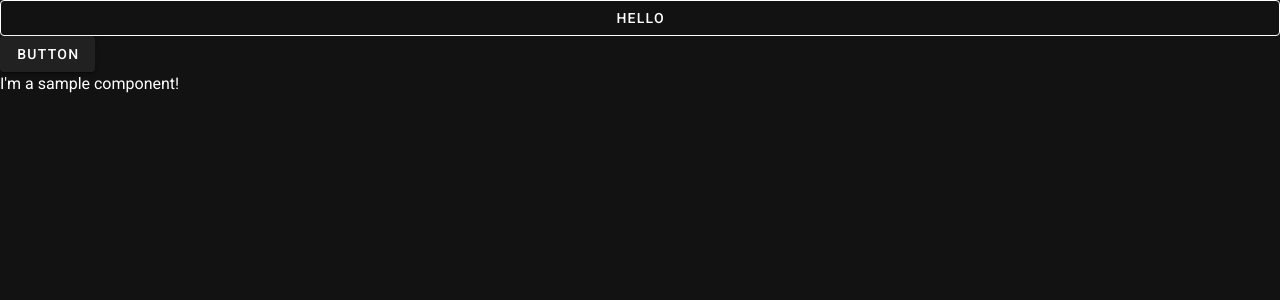
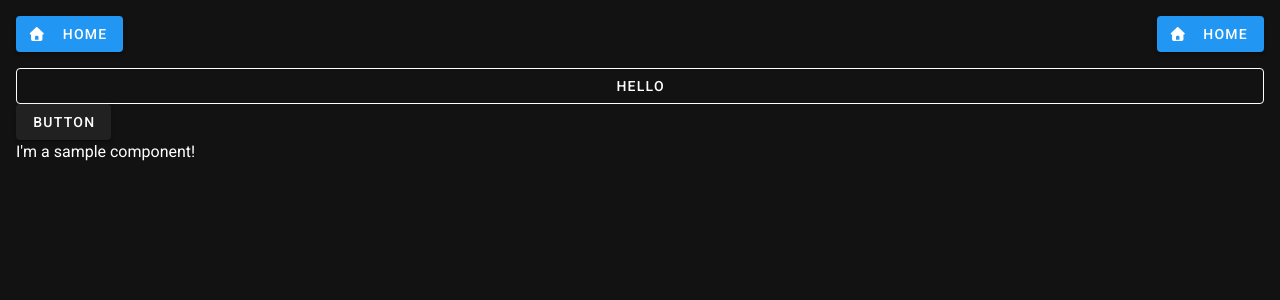
Before and after one commit to NathanRVazquez/ByteHacks2025, a Vue app: page / in a window 1280 px wide. Shown: the top 300 px of the page. Built offline with nearby package versions, Linux system fonts and the light colour scheme; the HTML template or start-up script is replaced by a standard one.

Commit message:
Added navbar + icons

```diff
--- a/package.json
+++ b/package.json
@@ -22,6 +22,10 @@
     "vuetify": "^3.10.3"
   },
   "devDependencies": {
+    "@fortawesome/fontawesome-svg-core": "^7.0.1",
+    "@fortawesome/free-regular-svg-icons": "^7.0.1",
+    "@fortawesome/free-solid-svg-icons": "^7.0.1",
+    "@fortawesome/vue-fontawesome": "^3.1.2",
     "@tsconfig/node22": "^22.0.2",
     "@types/node": "^22.16.5",
     "@vitejs/plugin-vue": "^6.0.1",
--- a/src/App.vue
+++ b/src/App.vue
@@ -1,11 +1,46 @@
 <template>
-  <div>
+  <div class="ma-4">
+    <div class="mb-4 flex w-full justify-between">
+      <div class="flex gap-[10px]">
+        <router-link
+          v-for="page in leftPages"
+          :key="page.path"
+          :to="page.path"
+          class="p-4"
+        >
+          <v-btn color="primary">{{ page.title }}
+            <template #prepend>
+              <font-awesome-icon :icon="['fa', page.icon]" class="mr-2" />
+            </template>
+          </v-btn>
+        </router-link>
+      </div>
+      <div class="flex gap-[10px] justify-end flex-row-reverse">
+        <router-link
+          v-for="page in rightPages"
+          :key="page.path"
+          :to="page.path"
+          class="p-4"
+        >
+          <v-btn color="primary">{{ page.title }}
+            <template #prepend>
+              <font-awesome-icon :icon="['fa', page.icon]" class="mr-2" />
+            </template>
+          </v-btn>
+        </router-link>
+      </div>
+    </div>
     <router-view></router-view>
   </div>
 </template>
 
 <script setup lang="ts">
-
+const leftPages = [
+  { title: "Home", path: "/", icon: "fa-house" },
+]
+const rightPages = [
+  { title: "Home", path: "/", icon: "fa-house" },
+]
 </script>
 
 <style scoped>
--- a/src/main.ts
+++ b/src/main.ts
@@ -5,6 +5,11 @@ import router from './router'
 import { createVuetify } from 'vuetify'
 import * as components from 'vuetify/components'
 import * as directives from 'vuetify/directives'
+import { aliases, fa } from 'vuetify/iconsets/fa'
+import { library } from '@fortawesome/fontawesome-svg-core'
+import { FontAwesomeIcon } from '@fortawesome/vue-fontawesome'
+import { fas } from '@fortawesome/free-solid-svg-icons'
+import { far } from '@fortawesome/free-regular-svg-icons'
 import 'vuetify/styles'
 import '@fontsource/roboto/100.css'
 import '@fontsource/roboto/300.css'
@@ -19,11 +24,22 @@ const app = createApp(App)
 const vuetify = createVuetify({
   components,
   directives,
+  icons: {
+    defaultSet: 'fa',
+    aliases,
+    sets: {
+      fa,
+    },
+  },
   theme: {
     defaultTheme: "dark"
   }
 })
 
+app.component('font-awesome-icon', FontAwesomeIcon) // Register component globally
+library.add(fas) // Include needed solid icons
+library.add(far) // Include needed regular icons
+
 app.use(createPinia())
 app.use(router)
 app.use(vuetify)
--- /dev/null
+++ b/src/views/form.vue
@@ -0,0 +1,13 @@
+<template>
+  <div>
+    <v-text-field label="Name" variant="outlined" />
+  </div>
+</template>
+
+<script setup lang="ts">
+
+</script>
+
+<style scoped>
+
+</style>
```
Also changed, not shown: 1 other file (tests, documents, lock files or other folders).
